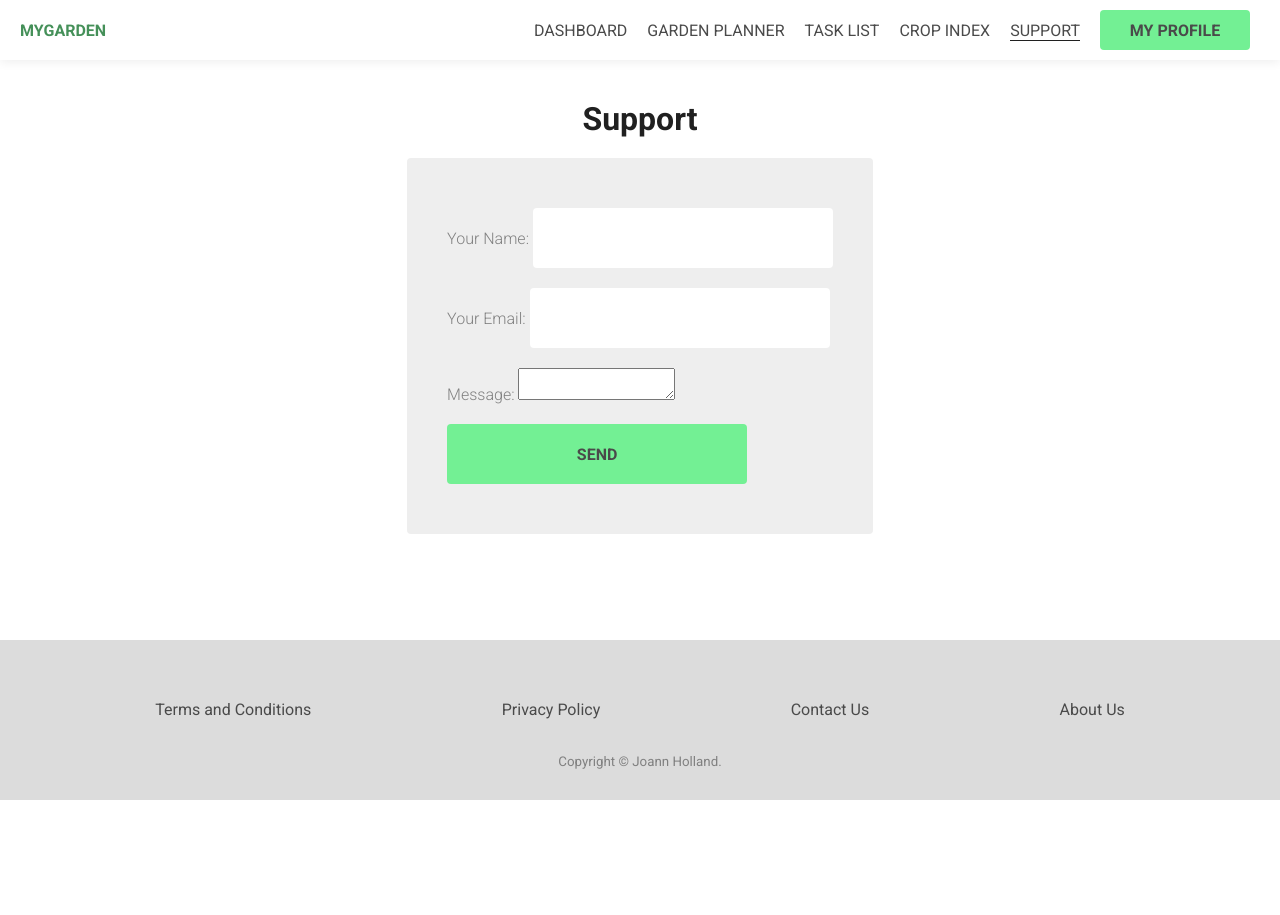
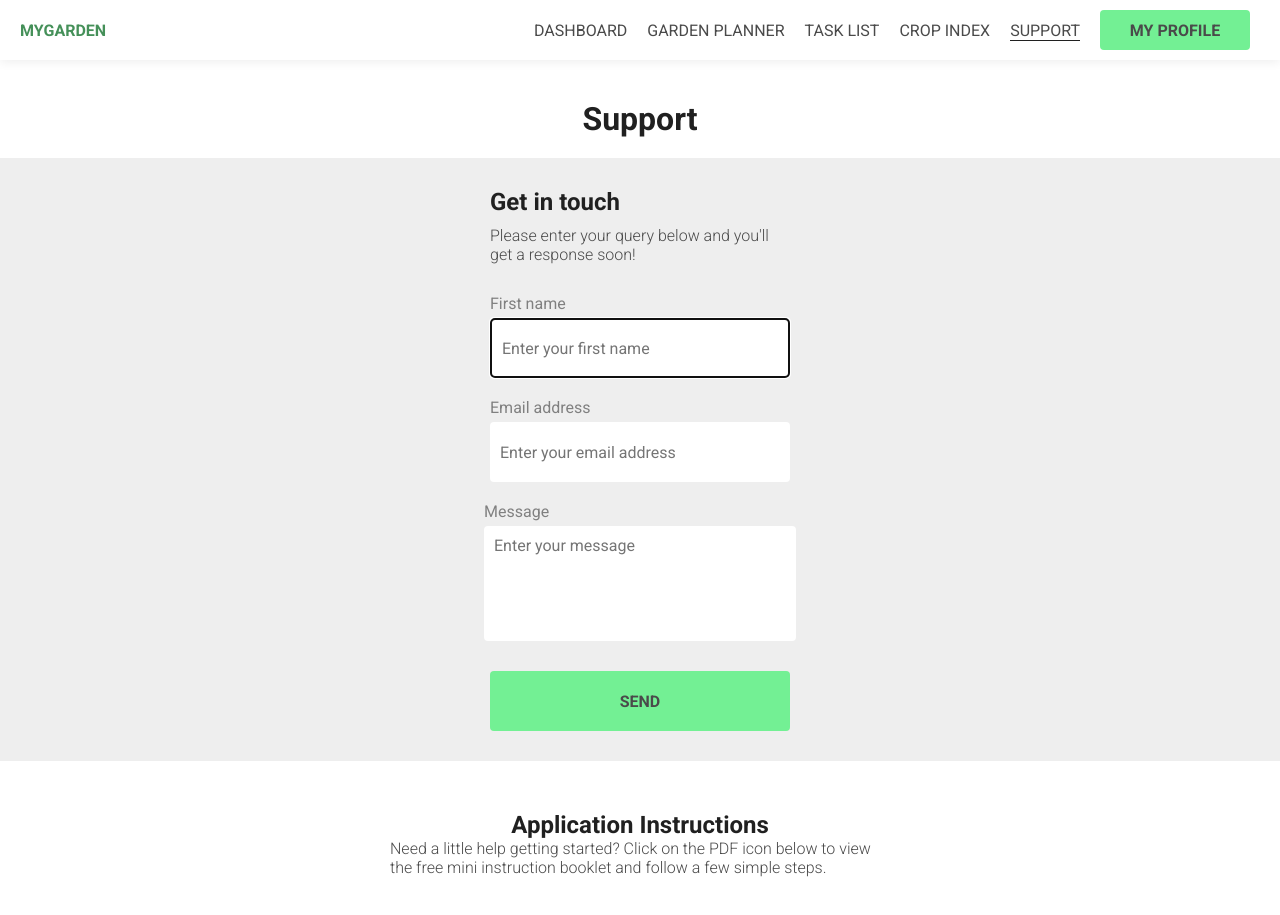
Before and after one commit to joanncholland/tm470-project, a React (Create React App) app: page /support in a window 1280 px wide. Shown: the top 915 px of the page. Before the commit the page ends 800 px from the top, so only its background shows below. Built offline with nearby package versions, Linux system fonts and the light colour scheme; no server answers; the database is empty; sample sign-in values are in the browser's storage.

Commit message:
styled support page

```diff
--- a/src/pages/Support/Support.js
+++ b/src/pages/Support/Support.js
@@ -1,5 +1,7 @@
 import React from "react";
 import { useHistory } from "react-router-dom";
+
+import pdficon from "../../assets/images/pdficon.png";
 
 import "./Support.scss";
 
@@ -13,6 +15,9 @@ export default function Support() {
   return (
     <div className="container">
       <h1>Support</h1>
+      <div className="contact-form">
+        <h2>Get in touch</h2>
+        <p>Please enter your query below and you'll get a response soon!</p>
         <form
           onSubmit={onSubmit}
           name="contact"
@@ -21,25 +26,51 @@ export default function Support() {
           action="/thanks/"
         >
           <input type="hidden" name="form-name" value="contact" />
-        <p>
-          <label>
-            Your Name: <input type="text" name="name" />
-          </label>
-        </p>
-        <p>
-          <label>
-            Your Email: <input type="email" name="email" />
-          </label>
-        </p>
-        <p>
-          <label>
-            Message: <textarea name="message" />
-          </label>
-        </p>
+          <div className="input-field">
+            <label htmlFor="name">First name</label>
+            <input
+              type="text"
+              name="name"
+              id="name"
+              placeholder="Enter your first name"
+              autoFocus="true"
+              required
+            />
+          </div>
+          <div className="input-field">
+            <label htmlFor="email">Email address</label>
+            <input
+              type="email"
+              name="email"
+              id="email"
+              placeholder="Enter your email address"
+              required
+            />
+          </div>
+          <div className="input-field">
+            <label htmlFor="message">Message</label>
+            <textarea
+              name="message"
+              id="message"
+              placeholder="Enter your message"
+              required
+              cols="33"
+              rows="5"
+            />
+          </div>
           <p>
             <button type="submit">Send</button>
           </p>
         </form>
       </div>
+      <div className="instructions">
+        <h2>Application Instructions</h2>
+        <p>
+          Need a little help getting started? Click on the PDF icon below to
+          view the free mini instruction booklet and follow a few simple steps.
+        </p>
+        <img src={pdficon} alt="PDF icon" />
+      </div>
+    </div>
   );
 }
--- a/src/pages/Support/Support.scss
+++ b/src/pages/Support/Support.scss
@@ -1,7 +1,62 @@
 @import "../../theme";
 
-form {
+.contact-form {
+  align-items: center;
   background-color: $lightlightgrey;
-  border-radius: 4px;
-  padding: 40px;
+  display: flex;
+  flex-direction: column;
+  width: 100vw;
+
+  h2,
+  p {
+    text-align: left;
+    width: 300px;
+  }
+
+  h2 {
+    margin-bottom: 0;
+    margin-top: 30px;
+  }
+
+  form {
+    align-items: center;
+    border-radius: 4px;
+    display: flex;
+    flex-direction: column;
+    justify-content: center;
+    max-width: 500px;
+    padding: 20px;
+    width: 500px;
+
+    textarea {
+      border: none;
+      border-radius: 4px;
+      font-size: 1rem;
+      max-width: 500px;
+      padding: 10px;
+      resize: none;
+    }
+  }
 }
+
+.instructions {
+  align-items: center;
+  display: flex;
+  flex-direction: column;
+  max-width: 500px;
+  padding: 30px 0;
+  text-align: left;
+
+  h2 {
+    margin-bottom: 0;
+  }
+
+  p {
+    padding: 0;
+  }
+
+  img {
+    margin-top: 40px;
+    width: 100px;
+  }
+}
```
Also changed, not shown: src/components/ContactForm.js (deleted, +0 -38 lines), src/assets/images/pdficon.png (added). Lines whose indentation alone changed are shown as unchanged.
